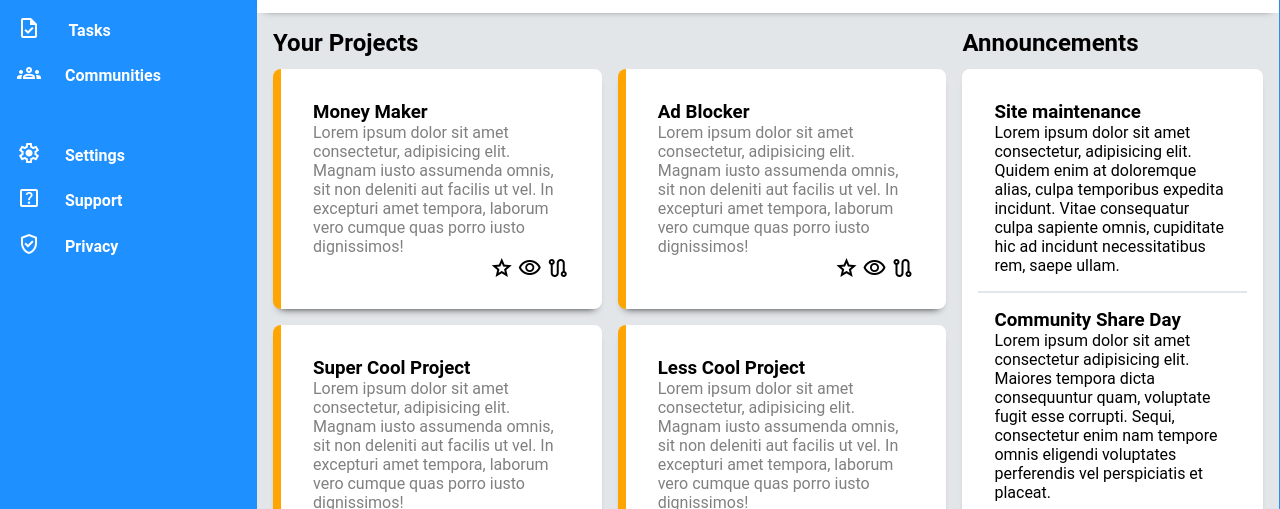
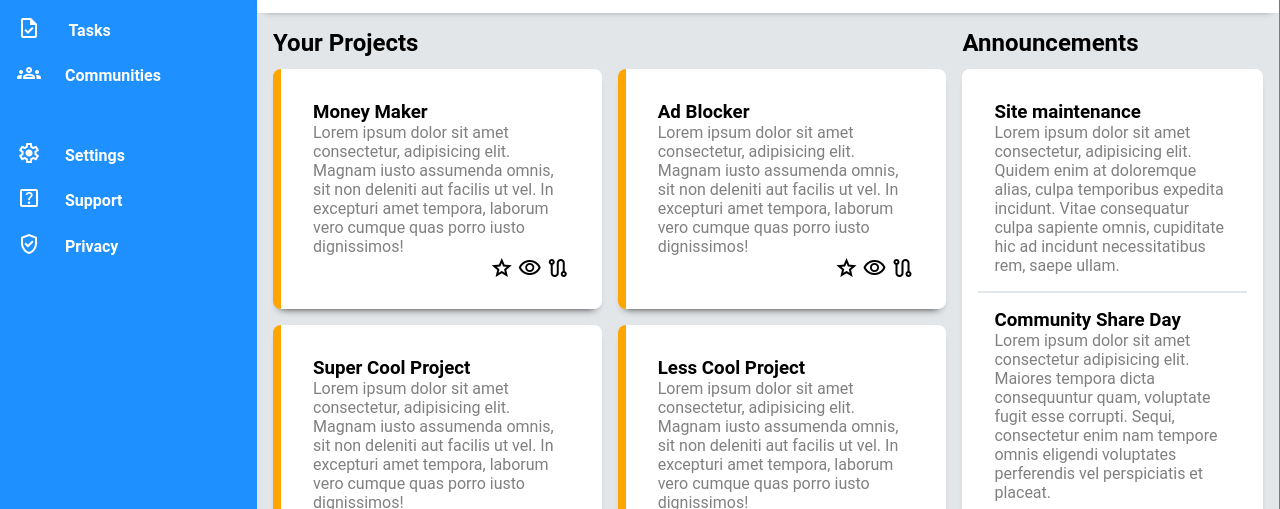
Before and after one commit to fmtayag/odin-dashboard, a plain HTML site: page index.html in a window 1280 px wide. Shown: the part 263-772 px from the top of the page. Drawn offline with nearby package versions, Linux system fonts and the light colour scheme.

Commit message:
Change p color to enhance visual hierarchy

```diff
--- a/styles.css
+++ b/styles.css
@@ -238,8 +238,7 @@ button[type=button] {
         box-shadow: var(--card-shadow);
 
         p {
-            overflow: hidden;
-            text-overflow: ellipsis;
+            color: var(--text-color-secondary);
         }
 
         & > div {
```
